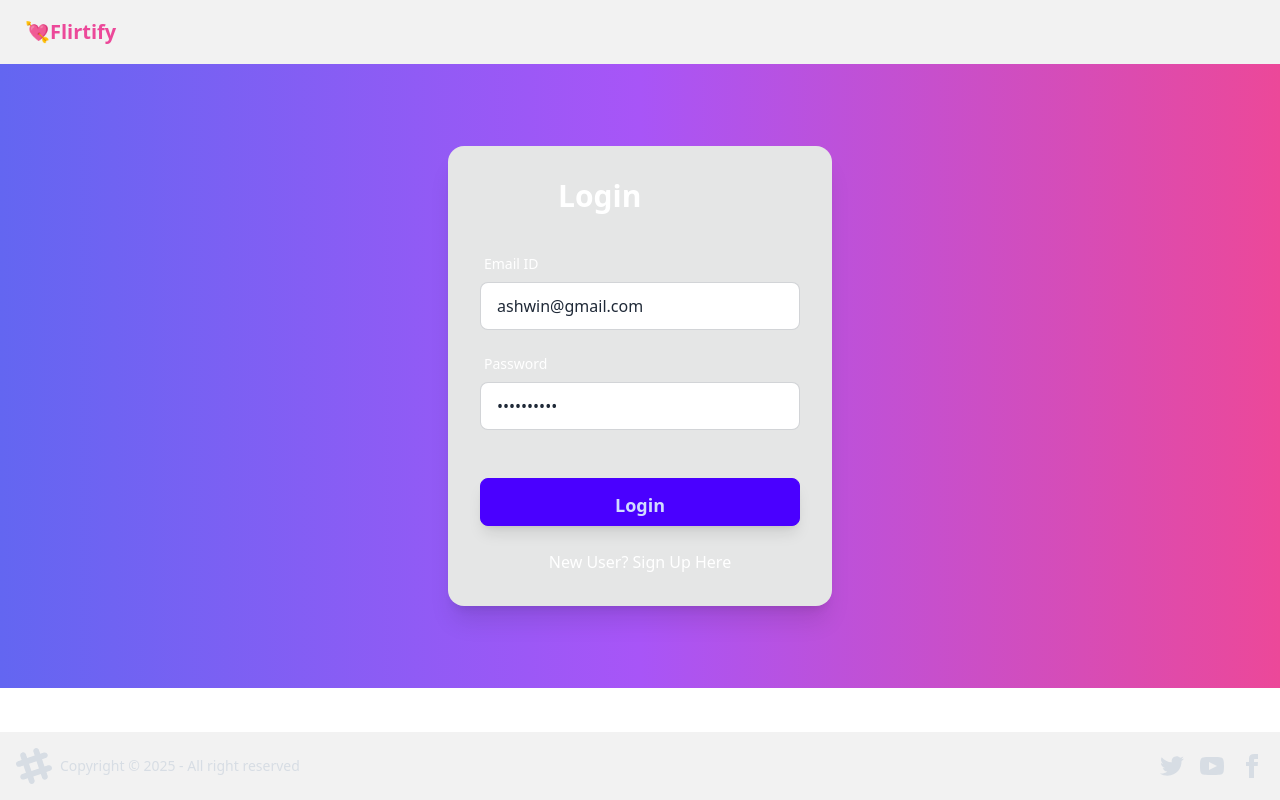
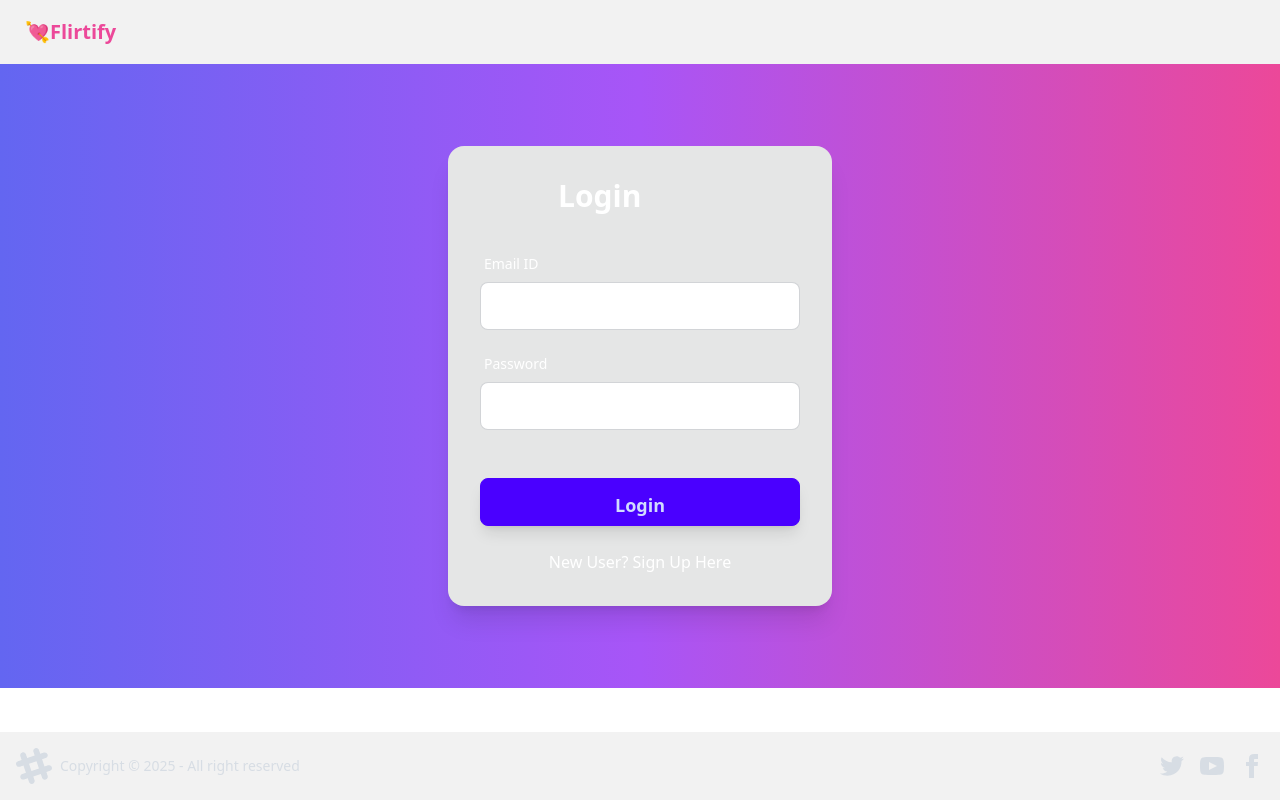
Before and after one commit to Abhithakur04/Flirtify-app, a React (Vite) app in the folder Flirtify_Frontend/: page /login in a window 1280 px wide. Built offline with nearby package versions, Linux system fonts and the light colour scheme; no server answers.

Commit message:
Update Login.jsx

```diff
--- a/Flirtify_Frontend/src/components/Login.jsx
+++ b/Flirtify_Frontend/src/components/Login.jsx
@@ -7,8 +7,8 @@ import { BASE_URL } from "../utils/constant";
 
 const Login = () => {
 
-  const [emailId, setEmailId] = useState("ashwin@gmail.com");
-  const [password, setPassword] = useState("Ashwin@123");
+  const [emailId, setEmailId] = useState("");
+  const [password, setPassword] = useState("");
   const [error, setError] = useState("");
 
   const dispatch = useDispatch();
```
